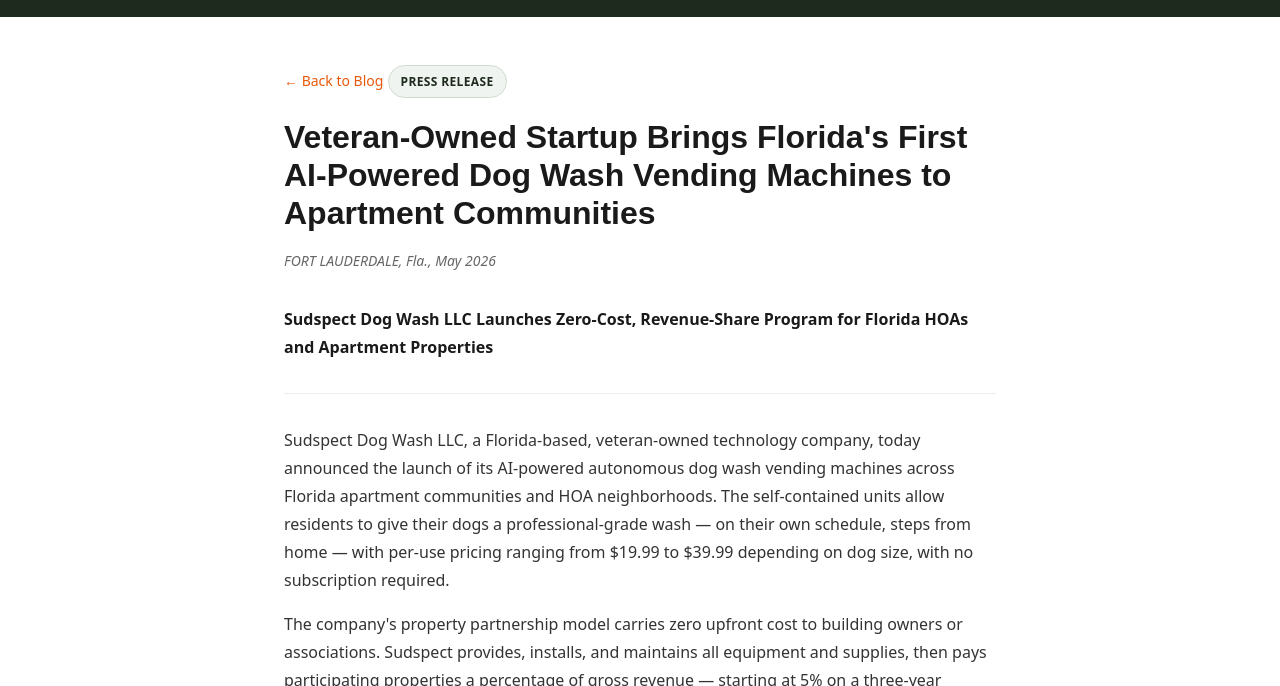
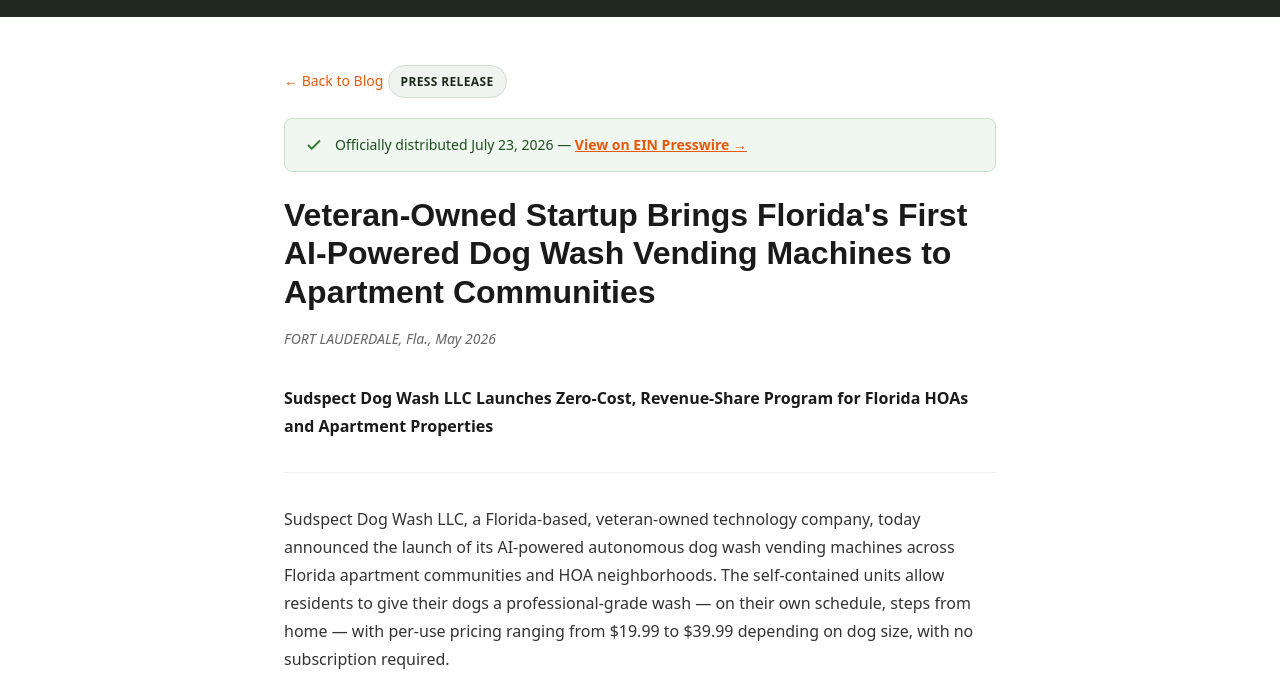
Before and after one commit to Sudspect/sudspect-landing, a website: page press-release.html in a window 1280 px wide. Shown: the part 61-747 px from the top of the page. Drawn offline with Linux system fonts and the light colour scheme; a web font is replaced by a local one.

Commit message:
Add live EIN Presswire link to press page and footer

```diff
--- a/press-release.html
+++ b/press-release.html
@@ -59,6 +59,12 @@
 
     <div class="press-pill">Press Release</div>
 
+    <div style="display:flex;align-items:center;gap:0.75rem;background:#f0f7f0;border:1px solid #c8dfc8;border-radius:8px;padding:0.875rem 1.25rem;margin-bottom:1.5rem;">
+      <svg width="18" height="18" viewBox="0 0 24 24" fill="none" stroke="#2a7a2a" stroke-width="2.5"><polyline points="20 6 9 17 4 12"/></svg>
+      <span style="font-size:0.875rem;color:#1e4d1e;font-weight:500;">Officially distributed July 23, 2026 —
+        <a href="https://www.einpresswire.com/article/928721557/florida-veteran-launches-zero-cost-dog-wash-amenity-program-for-apartments" target="_blank" rel="noopener" style="color:#E8580A;font-weight:600;">View on EIN Presswire →</a>
+      </span>
+    </div>
     <h1>Veteran-Owned Startup Brings Florida's First AI-Powered Dog Wash Vending Machines to Apartment Communities</h1>
 
     <p class="dateline">FORT LAUDERDALE, Fla., May 2026</p>
```
Also changed, not shown: index.html (+1 -0 lines).
